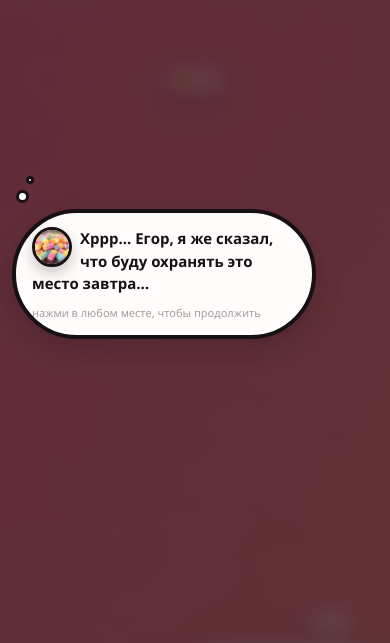
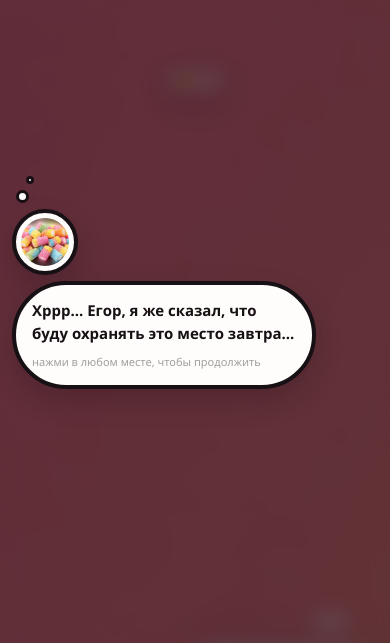
Before and after one commit to Moveath/Reghina, a plain HTML site: page index.html in a window 390 px wide. Shown: the top 643 px of the page. Drawn offline with Linux system fonts and the light colour scheme; no server answers.

Commit message:
Дорабатываю мармелад-сон и угловую собаку по фидбеку
- Сон про мармелад теперь отдельный крупный круглый пузырь рядом с
  текстом, а не мелкая иконка внутри него.
- Значок-ромб над собакой в углу увеличен и крутится по вертикальной
  оси (как в Sims), а не кувыркается вперёд-назад.
- Имя собаки под ней в углу увеличено.
- Убран лишний пустой отступ между собакой и нижним краем экрана
  (компенсация прозрачных полей в PNG + уменьшенный отступ контейнера).

```diff
--- a/css/dialogue.css
+++ b/css/dialogue.css
@@ -244,17 +244,30 @@
     word-wrap:break-word;
 }
 
-/* Картинка того, что снится (только самая первая реплика, isDream) — float
-   слева, текст обтекает её справа/снизу, ничего не перекрывает. */
-.thought-cloud__dream-image{
-    float:left;
-    width:64px;
-    height:64px;
-    margin:0 14px 6px 0;
+/* Отдельный круглый пузырь того, что снится (только самая первая реплика,
+   isDream) — самостоятельное "окно сна" рядом с основным пузырём текста,
+   а не мелкая иконка внутри него. Крупная картинка мармеладок. */
+.thought-dream-bubble{
+    flex-shrink:0;
+    width:118px;
+    height:118px;
+    border-radius:50%;
+    background:#fffdfb;
+    border:4px solid #171014;
+    box-shadow:0 12px 28px rgba(19,5,13,.18);
+    padding:8px;
+    box-sizing:border-box;
+    display:flex;
+    align-items:center;
+    justify-content:center;
+    animation:thoughtCloudAppear .6s cubic-bezier(.22,1,.36,1) .5s both;
+}
+
+.thought-dream-bubble__image{
+    width:100%;
+    height:100%;
     border-radius:50%;
     object-fit:cover;
-    border:3px solid #171014;
-    box-shadow:0 6px 14px rgba(19,5,13,.22);
 }
 
 .thought-cloud span{
@@ -445,10 +458,10 @@
         font-size:17px;
     }
 
-    .thought-cloud__dream-image{
-        width:48px;
-        height:48px;
-        margin:0 10px 4px 0;
+    .thought-dream-bubble{
+        width:84px;
+        height:84px;
+        padding:6px;
     }
 }
 
@@ -503,9 +516,9 @@
         font-size:15px;
     }
 
-    .thought-cloud__dream-image{
-        width:40px;
-        height:40px;
-        margin:0 8px 4px 0;
+    .thought-dream-bubble{
+        width:66px;
+        height:66px;
+        padding:5px;
     }
 }
--- a/css/dog.css
+++ b/css/dog.css
@@ -1,7 +1,7 @@
 #characterContainer{
     position:fixed;
     left:12px;
-    bottom:8px;
+    bottom:2px;
     width:clamp(120px, 15vw, 190px);
     opacity:0;
     pointer-events:none;
@@ -45,7 +45,7 @@
    угловом виде — как только собака возвращается в is-intro-scene (сцена
    интро, подтверждения сброса/языка и т.п.), оба прячутся.
    ============================================================ */
-/* top:6px, не отрицательный отступ — у картинок собаки (images/dog/*.png)
+/* top:2px, не отрицательный отступ — у картинок собаки (images/dog/*.png)
    довольно много прозрачного "воздуха" над самой головой (в среднем ~14%
    высоты кадра), голова начинается не у самого верха img, а значок должен
    парить именно в этом свободном месте над головой, а не улетать выше
@@ -53,13 +53,13 @@
 .character-plumbob{
     display:none;
     position:absolute;
-    top:6px;
+    top:2px;
     left:50%;
     transform:translateX(-50%);
-    width:24px;
-    height:24px;
+    width:44px;
+    height:44px;
     pointer-events:none;
-    perspective:160px;
+    perspective:220px;
 }
 
 #characterContainer:not(.is-intro-scene) .character-plumbob{
@@ -71,19 +71,21 @@
     height:100%;
     object-fit:contain;
     filter:drop-shadow(0 4px 8px rgba(19,5,13,.35));
-    animation:plumbobSpinX 2.6s linear infinite;
+    animation:plumbobSpinY 2.6s linear infinite;
 }
 
-@keyframes plumbobSpinX{
-    from{ transform:rotateX(0deg); }
-    to{ transform:rotateX(360deg); }
+/* Вращение вокруг вертикальной оси (Y) — как настоящий "ромб" в The Sims,
+   а не кувырок вперёд-назад (была X-ось). */
+@keyframes plumbobSpinY{
+    from{ transform:rotateY(0deg); }
+    to{ transform:rotateY(360deg); }
 }
 
 .character-idle-name{
     display:none;
     align-self:center;
-    margin-top:2px;
-    font-size:12px;
+    margin-top:4px;
+    font-size:20px;
     font-weight:800;
     letter-spacing:.04em;
     text-transform:uppercase;
@@ -178,6 +180,12 @@
 }
 
 .dog-character.is-resting{
+    /* У картинок собаки заметный прозрачный "воздух" под лапами (~15-20%
+       высоты кадра), поэтому в маленьком угловом виде между собакой и
+       нижним краем экрана виден лишний пустой отступ. Компенсируем это
+       сдвигом самой картинки вниз (в свою же прозрачную часть) — только
+       в угловом виде (is-resting), в сцене интро/сна не трогаем. */
+    --dog-foot-lift:16%;
     animation:dogBreathe 4.6s ease-in-out infinite;
 }
 
@@ -224,8 +232,8 @@
  * вертикальное движение. Дёшево для GPU (только transform).
  */
 @keyframes dogBreathe{
-    0%, 100%{ transform:scale(1) translateY(0); }
-    50%{ transform:scale(1.025) translateY(-3px); }
+    0%, 100%{ transform:translateY(var(--dog-foot-lift, 0)) scale(1) translateY(0); }
+    50%{ transform:translateY(var(--dog-foot-lift, 0)) scale(1.025) translateY(-3px); }
 }
 
 @keyframes dogGreeting{
@@ -236,7 +244,7 @@
 @media (max-width: 640px){
     #characterContainer{
         left:8px;
-        bottom:6px;
+        bottom:2px;
         width:clamp(95px, 26vw, 135px);
     }
 
@@ -247,12 +255,12 @@
     }
 
     .character-plumbob{
-        top:3px;
-        width:18px;
-        height:18px;
+        top:1px;
+        width:30px;
+        height:30px;
     }
 
     .character-idle-name{
-        font-size:10px;
+        font-size:15px;
     }
 }
--- a/js/dialogue/dialogue.js
+++ b/js/dialogue/dialogue.js
@@ -385,19 +385,20 @@ function renderIntroDialogue(){
 }
     // Рендерим в зависимости от типа
     if(line.type === "thought"){
-        // isDream (только самая первая реплика, спящая собака) — картинка
-        // того, что ей снится, прямо внутри облака мысли, float слева от
-        // текста, чтобы не перекрывать его (текст просто обтекает картинку).
-        const dreamImageHtml = line.isDream
-            ? `<img class="thought-cloud__dream-image" src="images/items/dream-candy.jpg" alt="">`
+        // isDream (только самая первая реплика, спящая собака) — отдельный
+        // круглый пузырь-облако СО СНОМ (крупная картинка мармеладок), рядом
+        // с основным пузырём текста — как второе, самостоятельное "окно сна",
+        // а не мелкая иконка внутри текста.
+        const dreamBubbleHtml = line.isDream
+            ? `<div class="thought-dream-bubble"><img class="thought-dream-bubble__image" src="images/items/dream-candy.jpg" alt=""></div>`
             : "";
         dialogueContainer.innerHTML = `
             <div class="intro-dialogue" role="dialog" aria-live="polite">
                 <div class="intro-dialogue__thought">
                     <div class="thought-dot thought-dot--1"></div>
                     <div class="thought-dot thought-dot--2"></div>
+                    ${dreamBubbleHtml}
                     <div class="thought-cloud">
-                        ${dreamImageHtml}
                         <p>${displayText}</p>
                         ${footerHtml}
                     </div>
```
